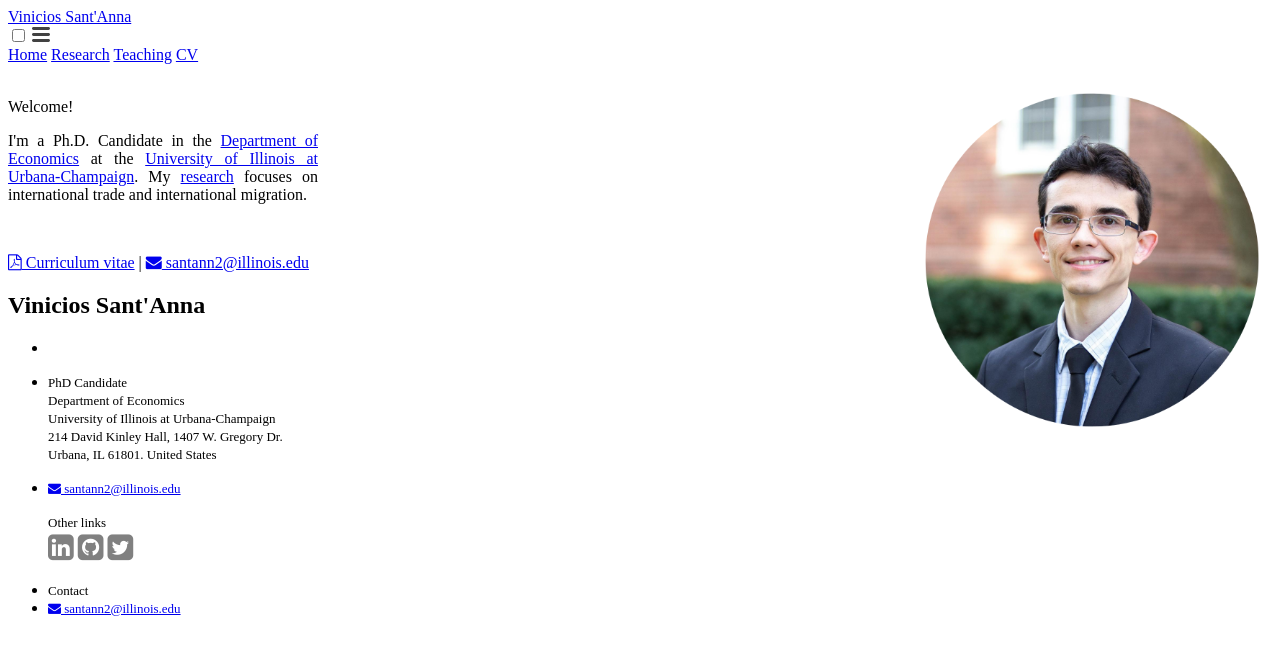
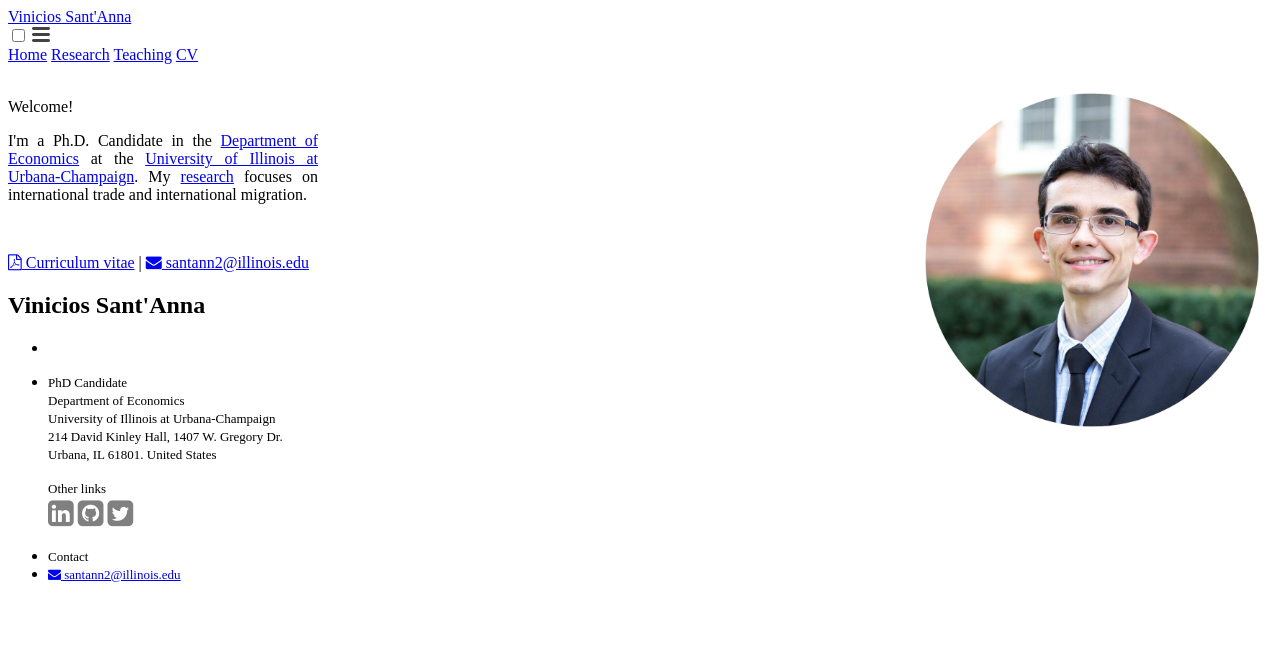
Before and after one commit to vpsantanna/vpsantanna.github.io, a Jekyll site: the page built from index.md, in a window 1280 px wide. Shown: the top 655 px of the page. Built offline with Jekyll 4.4.1, drawn with Linux system fonts in a browser that asks for light colours; a script that is not in the unit is left out.

Commit message:
Update footer.html

```diff
--- a/_includes/footer.html
+++ b/_includes/footer.html
@@ -14,10 +14,7 @@
           </li>
           <li>
             <p><font size="2.5">PhD Candidate<br>Department of Economics<br>University of Illinois at Urbana-Champaign<br>214 David Kinley Hall, 1407 W. Gregory Dr.<br />Urbana, IL 61801. United States</font></p>
-           {% if site.email %}
-            <li><font size="2.5"><a href="mailto:{{ site.email }}"><i class="fa fa-envelope"></i> {{ site.email }}</a></font>
-           </li>
-          {% endif %}
+          </li>
         </ul>
       </div>
 
```
